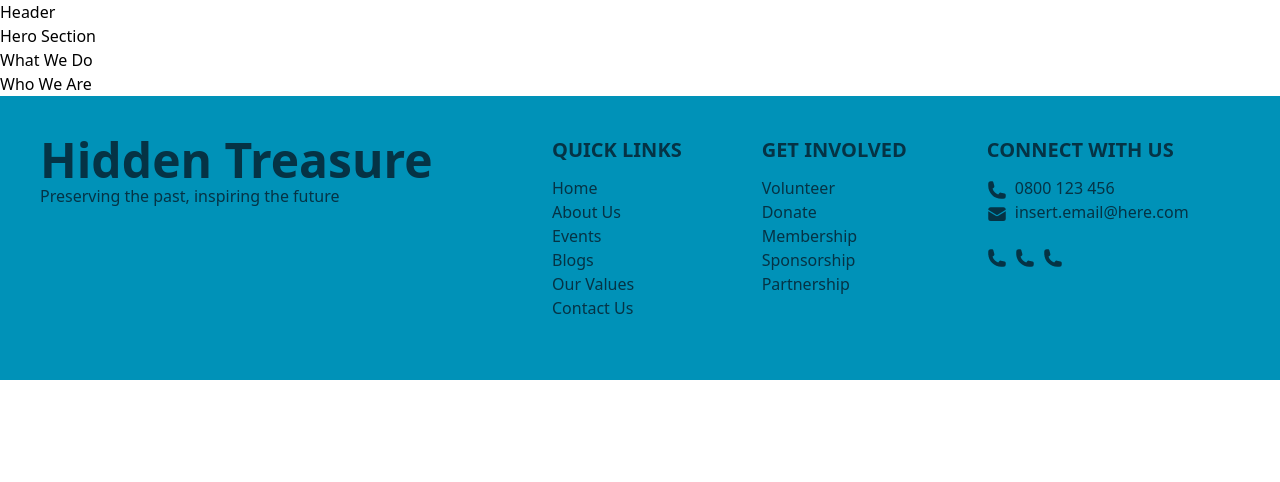
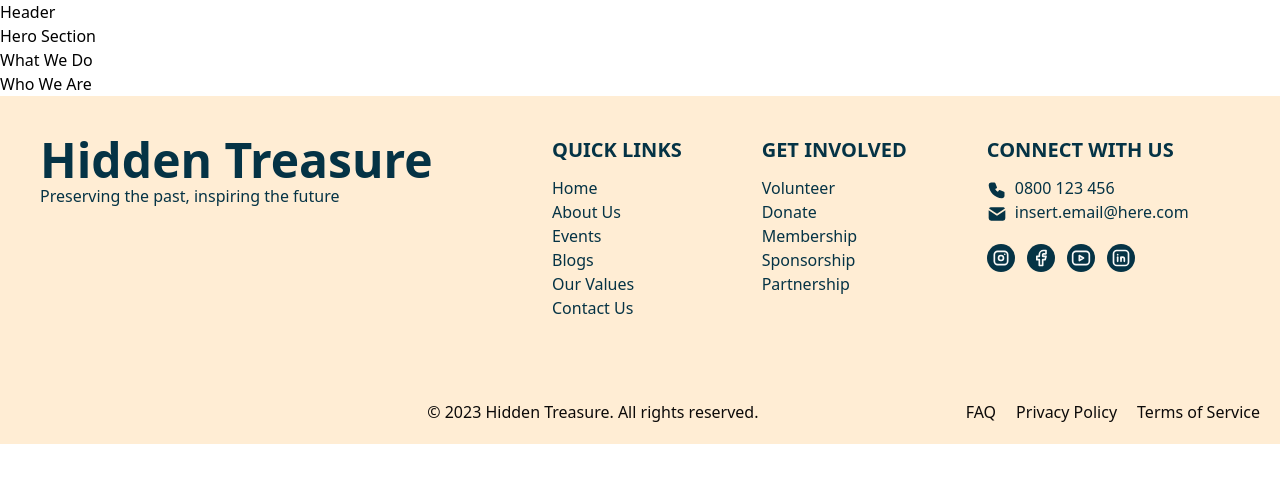
Before and after one commit to UoaWDCC/hidtreas, a Next.js app: page / in a window 1280 px wide. Shown: the top 482 px of the page. Built offline with nearby package versions, Linux system fonts and the light colour scheme.

Commit message:
made the layout closer to the assigned layout for footer

```diff
--- a/package.json
+++ b/package.json
@@ -15,11 +15,11 @@
     "start": "cross-env NODE_OPTIONS=--no-deprecation next start"
   },
   "dependencies": {
-    "@heroicons/react": "^2.2.0",
     "@payloadcms/db-mongodb": "latest",
     "@payloadcms/next": "latest",
     "@payloadcms/payload-cloud": "latest",
     "@payloadcms/richtext-lexical": "latest",
+    "@tabler/icons-react": "^3.31.0",
     "@tailwindcss/postcss": "^4.1.4",
     "cross-env": "^7.0.3",
     "graphql": "^16.8.1",
--- a/src/components/common/Footer.tsx
+++ b/src/components/common/Footer.tsx
@@ -1,4 +1,11 @@
-import { PhoneIcon, EnvelopeIcon } from '@heroicons/react/24/solid'
+import {
+  IconPhoneFilled,
+  IconMailFilled,
+  IconBrandInstagram,
+  IconBrandLinkedin,
+  IconBrandFacebook,
+  IconBrandYoutube,
+} from '@tabler/icons-react'
 
 // TODO: Make sure that the links are correct
 const links: {
@@ -32,16 +39,16 @@ const links: {
   {
     label: 'CONNECT WITH US',
     items: [
-      { label: '0800 123 456', href: undefined, icon: PhoneIcon },
-      { label: 'insert.email@here.com', href: undefined, icon: EnvelopeIcon },
+      { label: '0800 123 456', href: undefined, icon: IconPhoneFilled },
+      { label: 'insert.email@here.com', href: undefined, icon: IconMailFilled },
     ],
     extlinks: [
-      { href: 'https://www.instagram.com/hiddentreasure', icon: PhoneIcon },
-      { href: 'https://www.facebook.com/hiddentreasure', icon: PhoneIcon },
-      { href: 'https://www.youtube.com/hiddentreasure', icon: PhoneIcon },
+      { href: 'https://www.instagram.com/hiddentreasure', icon: IconBrandInstagram },
+      { href: 'https://www.facebook.com/hiddentreasure', icon: IconBrandFacebook },
+      { href: 'https://www.youtube.com/hiddentreasure', icon: IconBrandYoutube },
       {
         href: 'https://www.linkedin.com/company/hiddentreasure',
-        icon: 'linkedin',
+        icon: IconBrandLinkedin,
       },
     ],
   },
@@ -49,7 +56,8 @@ const links: {
 
 export default function Footer() {
   return (
-    <div className="w-full bg-cyan-600 text-cyan-950 flex flex-wrap flex-row p-10">
+    <div className="bg-orange-100">
+      <div className="w-full text-cyan-950 flex flex-wrap flex-row p-10">
         <div className="w-lg">
           <p className="text-5xl font-bold">Hidden Treasure</p>
           <p>Preserving the past, inspiring the future</p>
@@ -69,14 +77,35 @@ export default function Footer() {
               ))}
               <div className="flex flex-row mt-5">
                 {link.extlinks?.map((item) => (
-                <a key={item.href} href={item.href}>
-                  {item.icon && <item.icon className="h-5 w-5 mr-2 inline" />}
+                  <div
+                    key={item.href}
+                    className="rounded-full bg-cyan-950 w-7 h-7 flex justify-center items-center mr-3"
+                  >
+                    <a href={item.href}>
+                      {item.icon && <item.icon className="h-5 w-5 text-stone-50" />}
                     </a>
+                  </div>
                 ))}
               </div>
             </div>
           ))}
         </div>
       </div>
+      <div className="w-full text-stone-950 p-5 flex flex-row justify-between">
+        <div className="w-50" />
+        <p className="text-center">© 2023 Hidden Treasure. All rights reserved.</p>
+        <div className="flex flex-row gap-5">
+          <a href="/privacy" className="text-center">
+            FAQ
+          </a>
+          <a href="/privacy" className="text-center">
+            Privacy Policy
+          </a>
+          <a href="/privacy" className="text-center">
+            Terms of Service
+          </a>
+        </div>
+      </div>
+    </div>
   )
 }
```
Also changed, not shown: src/app/assets/hiddenTreasure.png (added), 1 other file (tests, documents, lock files or other folders). Lines whose indentation alone changed are shown as unchanged.
